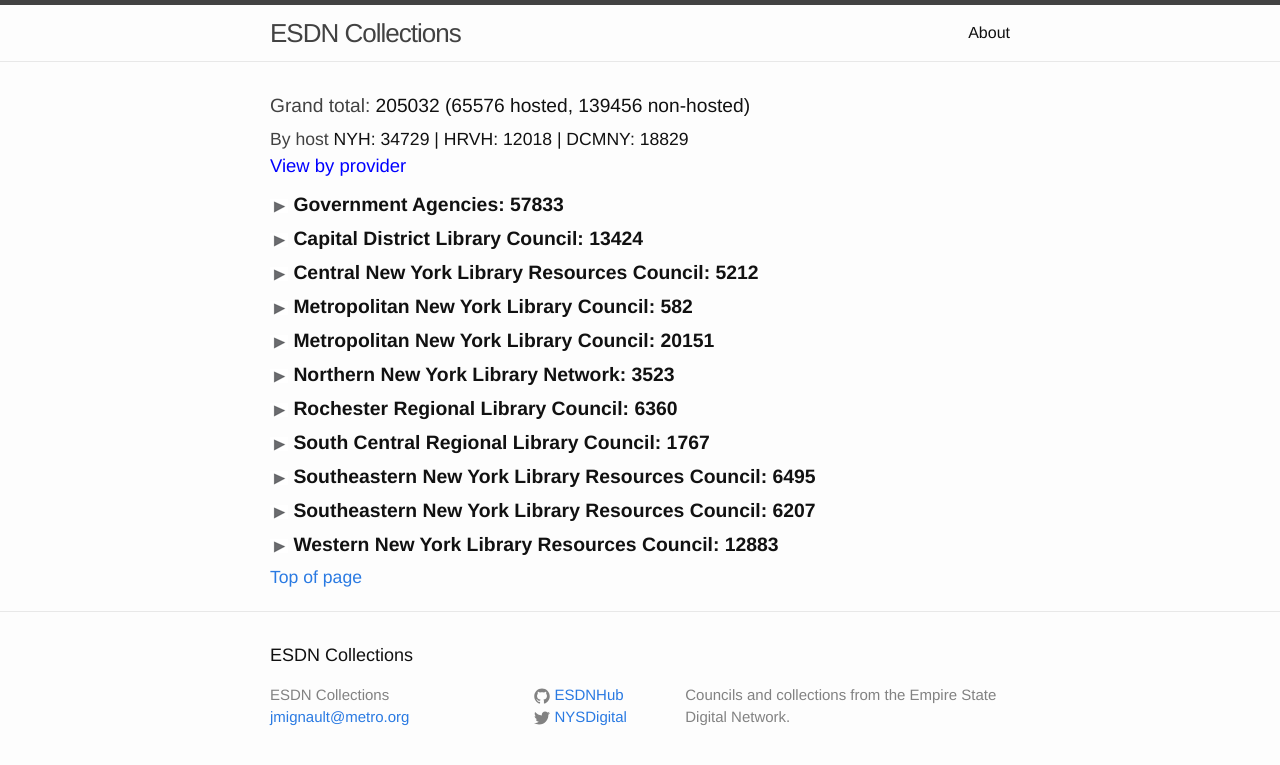
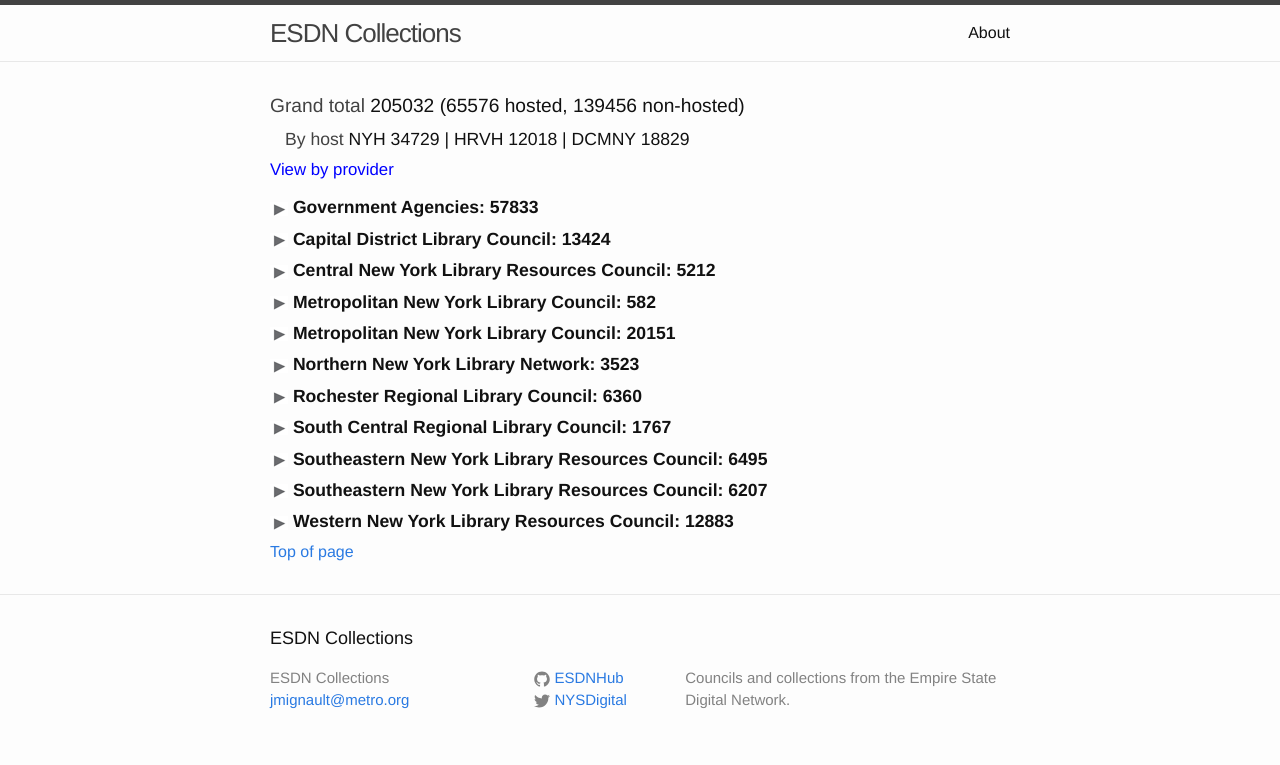
Before and after one commit to natehill/collstool, a Jekyll site: the page built from index.html, in a window 1280 px wide. Shown: the top 765 px of the page. Built offline with Jekyll 4.4.1, drawn with Linux system fonts in a browser that asks for light colours; nearby versions of some CDN libraries.

Commit message:
Styling and presentation tweaks

```diff
--- a/_sass/_show-hide.scss
+++ b/_sass/_show-hide.scss
@@ -56,8 +56,9 @@
 }
 
 .home .host-total {
+    padding-left: 15px;
     font-size: 110%;
-    padding-bottom: 20px;
+    padding-bottom: 5px;
 }
 
 .home .host-total strong {
@@ -69,5 +70,5 @@
     cursor:pointer;
     color:#0000ff;
     font-size:105%;
-    padding-bottom: 10px;
+    padding-bottom: 12px;
 }
--- a/index.html
+++ b/index.html
@@ -7,8 +7,8 @@
 
 <a id="top"></a>
 <div class="home">
-  <div class="grand-total"><strong>Grand total:</strong> {{ site.data.councils.repox.total }} ({{ site.data.councils.repox.hosting-totals.hosted-total }} hosted, {{ site.data.councils.repox.hosting-totals.non-hosted-total }} non-hosted)</div>
-  <div class="host-total"><strong>By host</strong> NYH: {{ site.data.councils.repox.hosting-totals.nyh-total }} |  HRVH: {{ site.data.councils.repox.hosting-totals.hrvh-total }} | DCMNY: {{ site.data.councils.repox.hosting-totals.dcmny-total }}
+  <div class="grand-total"><strong>Grand total</strong> {{ site.data.councils.repox.total }} ({{ site.data.councils.repox.hosting-totals.hosted-total }} hosted, {{ site.data.councils.repox.hosting-totals.non-hosted-total }} non-hosted)</div>
+  <div class="host-total"><strong>By host</strong> NYH {{ site.data.councils.repox.hosting-totals.nyh-total }} |  HRVH {{ site.data.councils.repox.hosting-totals.hrvh-total }} | DCMNY {{ site.data.councils.repox.hosting-totals.dcmny-total }}</div>
   <div id="switcher">View by provider</div>
   <div id="councils">
     {% for c in site.data.councils.repox.councils.council %}
```
